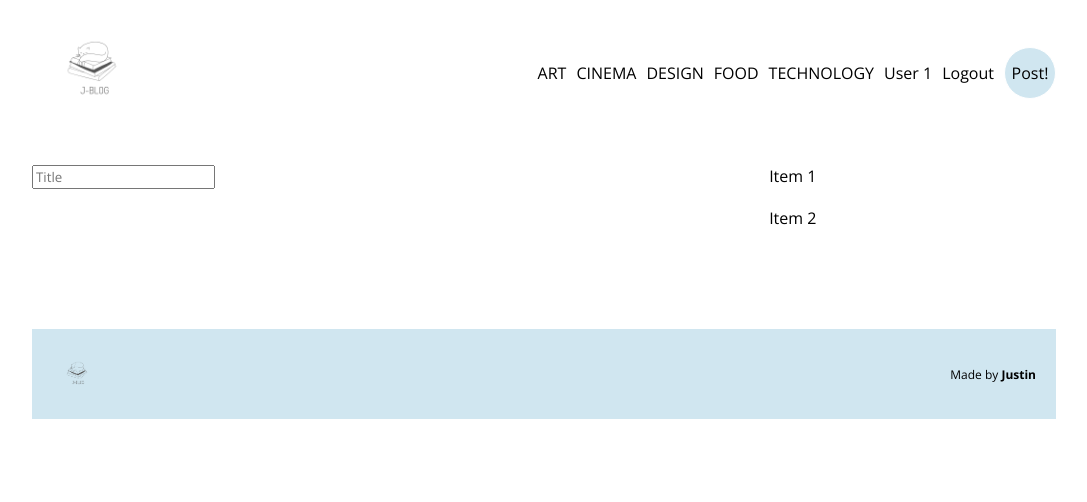
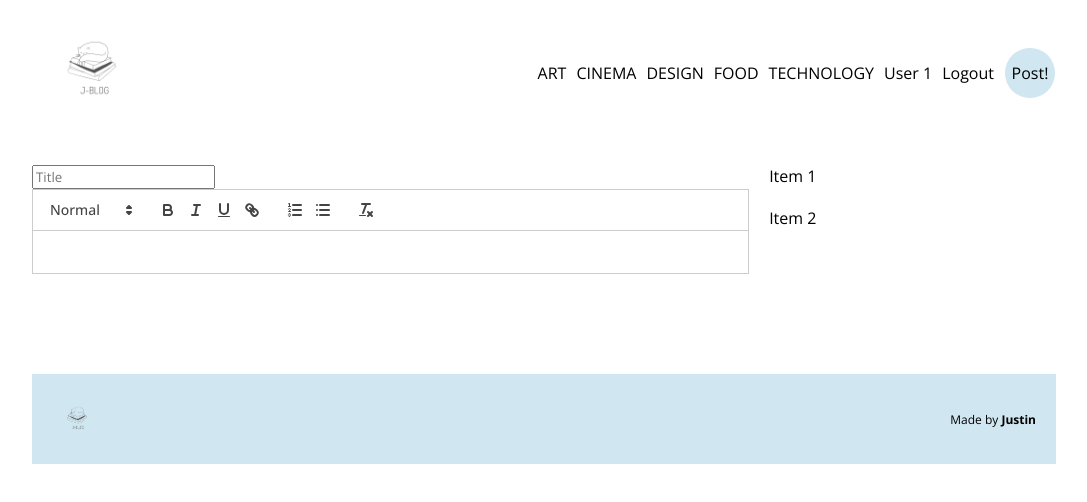
Before and after one commit to justinklam/Digital-Living, a React (Create React App) app in the folder client/: page /write in a window 1280 px wide. Shown: the top 502 px of the page, without its empty margins (96-1183 px from the left). Built offline with nearby package versions, Linux system fonts and the light colour scheme.

Commit message:
import in React-quill. add in value states

```diff
--- a/client/src/pages/Write.jsx
+++ b/client/src/pages/Write.jsx
@@ -1,11 +1,20 @@
-import React from "react";
+import React, { useState } from "react";
 import { Link } from "react-router-dom";
 
+// React Quill
+import ReactQuill from "react-quill";
+import "react-quill/dist/quill.snow.css";
+
 const Write = () => {
+  const [value, setValue] = useState("");
+
   return (
     <div className="writePost">
       <div className="content">
         <input type="text" placeHolder="Title" />
+        <div className="editorContainer">
+          <ReactQuill theme="snow" value={value} onChange={setValue} />
+        </div>
       </div>
       <div className="menu">
         <div className="item">Item 1</div>
```
